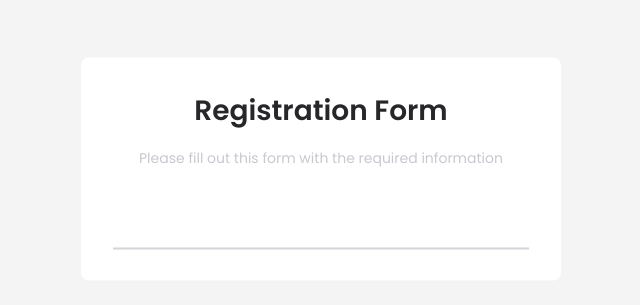
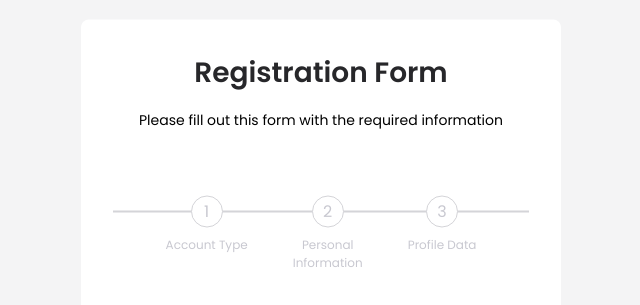
Before and after one commit to HukovaNastya/Multi-Step-Form, a React (Vite) app: page / in a window 1280 px wide. Shown: the part 231-536 px from the top of the page, without its empty margins (319-959 px from the left). Built offline with nearby package versions, Linux system fonts and the light colour scheme.

Commit message:
added-styles-to-stepper

```diff
--- a/src/components/RegistrationFormContent/index.tsx
+++ b/src/components/RegistrationFormContent/index.tsx
@@ -9,7 +9,6 @@ const RegistrationFormContent = () => {
             {label: 'Account Type'},
             {label: 'Personal Information'},
             {label: 'Profile Data'},
-            {label: 'Step Four'}
         ];
 
     }, [])
--- a/src/components/Stepper/Stepper.css
+++ b/src/components/Stepper/Stepper.css
@@ -1,6 +1,39 @@
 .stepper-line {
-    position: absolute;
     background-color: #D4D4D8;
     height: 2px;
-    width: 416px
+    width: 416px;
+    position: absolute;
 }
+
+.stepper-item {
+    height: 32px;
+    width: 32px;
+    border-radius: 50%;
+    border: 1px solid #D4D4D8;
+    background-color: #FFFFFF;
+}
+
+.stepper-item-text {
+    text-align: center;
+    color: #C8C8D0;
+    font-weight: 400;
+    position: relative;
+    top: 50%;
+    transform: translate(0, -50%);
+
+}
+
+.stepper-item-label {
+    padding-top: 8px;
+    max-width: 96px;
+    text-wrap: wrap;
+}
+
+.stepper-item__wrapper + .stepper-item__wrapper {
+    padding-left: 32px;
+}
+
+.stepper-item__wrapper  {
+    position: relative;
+    top: -15px
+}
--- a/src/components/Stepper/Stepper.tsx
+++ b/src/components/Stepper/Stepper.tsx
@@ -1,5 +1,6 @@
 import React from "react";
 import "./Stepper.css";
+import Typography from "../Typography/Typography.tsx";
 
 type Step = {
    label: string;
@@ -22,54 +23,27 @@ const Stepper:React.FC<StepperProps>  = ({steps}) => {
    // const safeCurrent = Math.min(Math.max(current, 0), steps.length - 1);
 
    return (
-    <div className='stepper-container d-flex align-center'>
-       <div className='stepper-line'></div>
-       {/*{*/}
-       {/*   steps.map((step, index) => {*/}
-       {/*      const completed = index < safeCurrent;*/}
-       {/*      const active = index === safeCurrent;*/}
-       {/*      return (*/}
-       {/*          <div key={index}>*/}
-       {/*             <div className="relative flex items-center flex-row gap-2">*/}
-       {/*                <button*/}
-       {/*                    type="button"*/}
-       {/*                    onClick={() => onStepClick(i)}*/}
-       {/*                    className={`*/}
-       {/*                         relative z-10 w-10 h-10 rounded-full flex items-center justify-center border-2 transition-colors*/}
-       {/*                         ${completed ? 'bg-blue-600 border-blue-600 text-white' : ''}*/}
-       {/*                         ${active && !completed ? 'border-blue-600 text-blue-600' : ''}*/}
-       {/*                         ${!active && !completed ? 'border-gray-300 text-gray-400' : ''}    */}
-       {/*                     `}*/}
-       {/*                    aria-current={active ? 'step' : undefined}*/}
-       {/*                >*/}
-       {/*                   {completed ? ">" : index + 1}*/}
-       {/*                </button>*/}
-       {/*             </div>*/}
+    <div className='stepper-container'>
+       <div className='stepper-line'/>
 
-       {/*             <div*/}
-       {/*                 className="hidden md:block text-sm text-gray-700 truncate text-ellipsis max-w-[70px] ml-2"*/}
-       {/*             >*/}
-       {/*                {step.label}*/}
-       {/*             </div>*/}
-
-       {/*             /!*{index < steps.length - 1 && (*!/*/}
-       {/*             /!*    <div className="flex-1 h-0.5 bg-gray-300 mx-3 relative">*!/*/}
-       {/*             /!*       <motion.div*!/*/}
-       {/*             /!*           className="h-full bg-blue-600"*!/*/}
-       {/*             /!*           initial={{width: 0}}*!/*/}
-       {/*             /!*           animate={{width: completed ? '100%' : '0%'}}*!/*/}
-       {/*             /!*           transition={{duration: 0.35}}*!/*/}
-       {/*             /!*           style={{ maxWidth: '100%'}}*!/*/}
-       {/*             /!*       >*!/*/}
-
-       {/*             /!*       </motion.div>*!/*/}
-       {/*             /!*    </div>*!/*/}
-       {/*             /!*)}*!/*/}
-       {/*          </div>*/}
-
-       {/*      )*/}
-       {/*   })*/}
-       {/*}*/}
+       <div className='d-flex justify-center'>
+          {steps.map((step, index) => {
+             return (
+                 <div key={index} className='d-flex flex-column align-center stepper-item__wrapper'>
+                    <div className='stepper-item'>
+                       <Typography variant='h4' className='text-medium-secondary form-text stepper-item-text'>
+                          {index + 1}
+                       </Typography>
+                    </div>
+                    <div className='stepper-item-label'>
+                       <Typography variant='h4' className='text-small form-text stepper-item-text'>
+                          {step.label}
+                       </Typography>
+                    </div>
+                 </div>
+             )
+          })}
+       </div>
     </div>
    )
 }
--- a/src/index.css
+++ b/src/index.css
@@ -31,6 +31,7 @@ body {
   flex-direction: column;
 }
 
+
 .align-center {
   align-items: center;
 }
@@ -52,22 +53,27 @@ body {
 .form-title {
   color: #27272A;
   font-weight: 600;
-  font-size: 28px;
-
 }
 
 .form-text {
-  color: #C8C8D0;
+  /*color: #C8C8D0;*/
   font-weight: 400;
   text-align: center;
 }
 
+.justify-center {
+  justify-content: center;
+}
 .text-large {
   font-size: 28px;
 }
 
 .text-medium {
   font-size: 14px;
+}
+
+.text-medium-secondary {
+  font-size: 16px;
 }
 
 .text-small {
@@ -81,3 +87,11 @@ body {
 .form-inner-wrapper {
   padding-top: 40px;
 }
+
+.background-purple {
+  background-color: #B991FF;
+}
+
+.background-zink {
+  background-color: #D4D4D8;
+}
```
